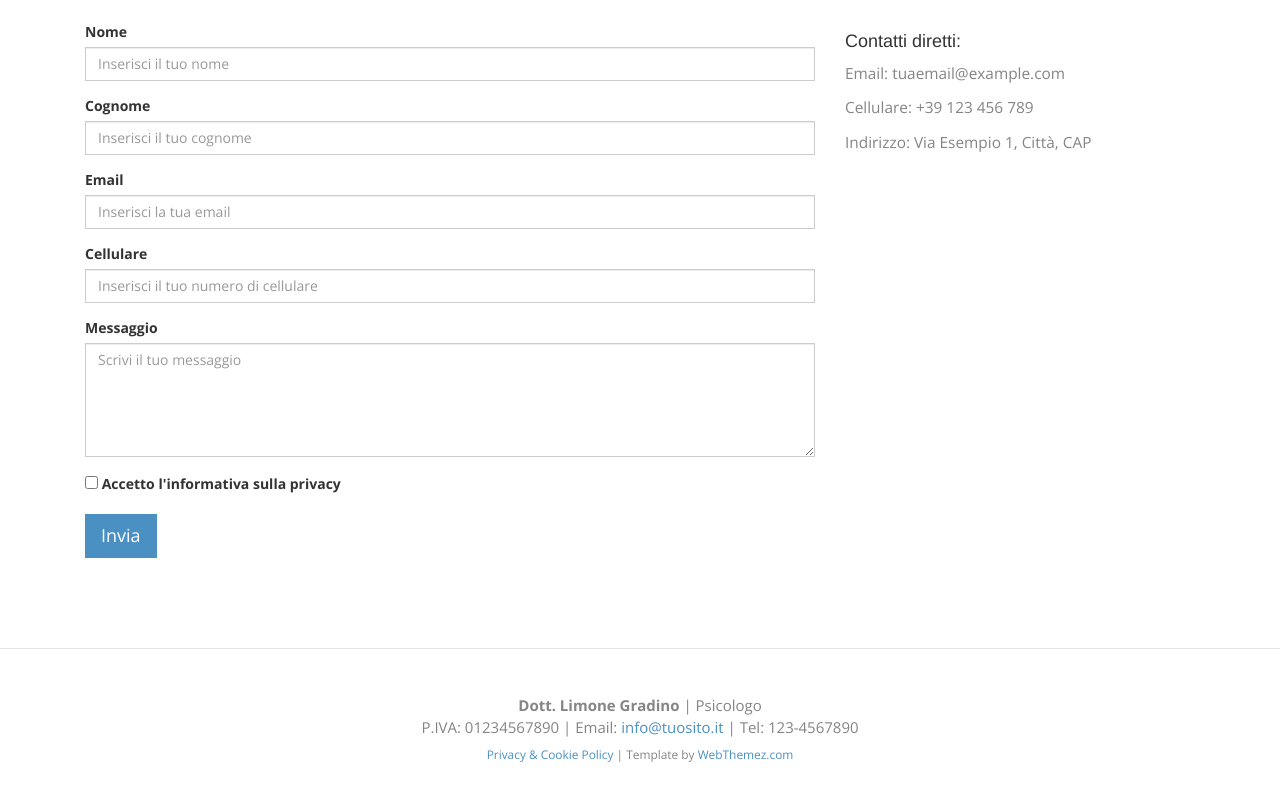
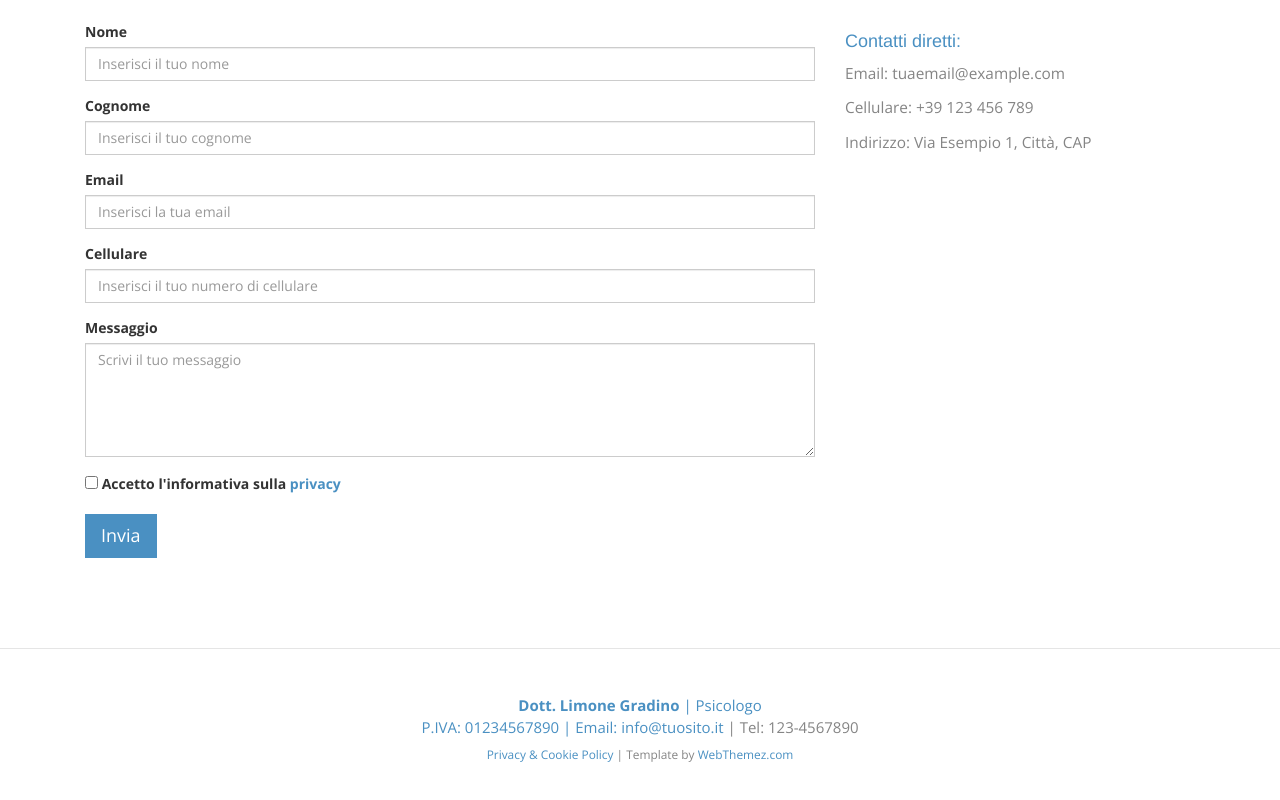
Before and after one commit to simo961/Provacopia, a plain HTML site: page psicologo-dello-sport-trento.html in a window 1280 px wide. Shown: the part 2363-3163 px from the top of the page. Drawn offline with nearby package versions, Linux system fonts and the light colour scheme.

Commit message:
Update psicologo-dello-sport-trento.html

```diff
--- a/psicologo-dello-sport-trento.html
+++ b/psicologo-dello-sport-trento.html
@@ -147,7 +147,7 @@
           </div>
           <div class="form-group form-check">
             <input type="checkbox" class="form-check-input" id="privacyCheck" required>
-            <label class="form-check-label" for="privacyCheck">Accetto l'informativa sulla privacy</label>
+            <label class="form-check-label" for="privacyCheck">Accetto l'informativa sulla <a href="privacy.html" target="_blank">privacy</label>
           </div>
           <button type="submit" class="btn btn-lg btn-primary">Invia</button>
           <div class="result mt-3" style="display:none; color:green;"></div>
```
